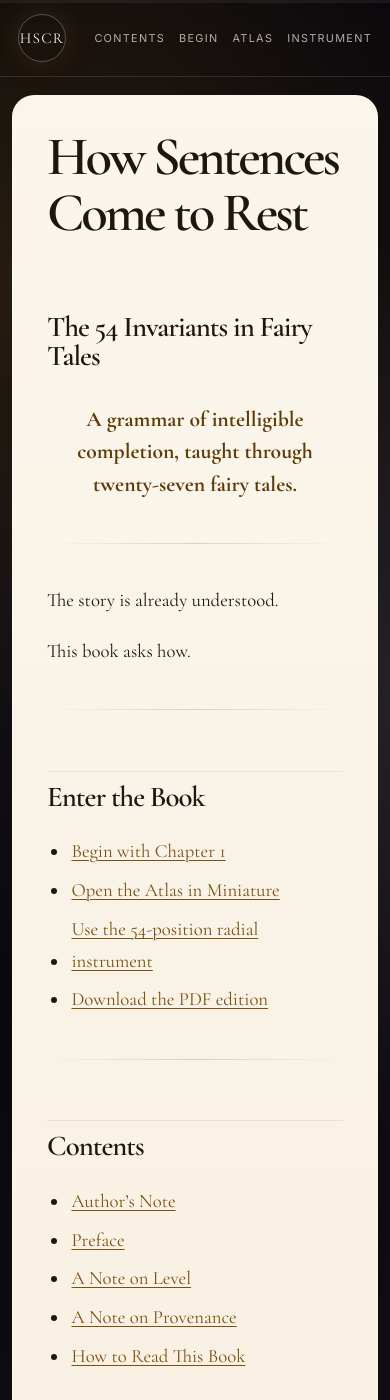
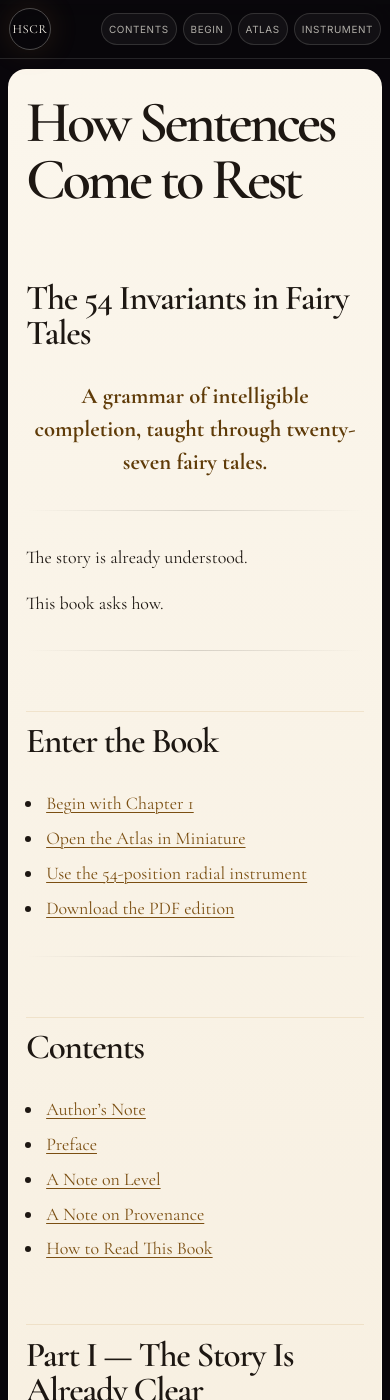
Before and after one commit to TitanicParker/how-sentences-come-to-rest, a Jekyll site: the page built from index.md, in a window 390 px wide and 1400 px high. Built offline with Jekyll 4.4.1, drawn with Linux system fonts in a browser that asks for light colours; our own code applies the rules of GitHub Pages for plain Markdown files.

Commit message:
Optimize book reading experience for phones

```diff
--- a/assets/css/style.css
+++ b/assets/css/style.css
@@ -14,7 +14,11 @@
 
 * { box-sizing: border-box; }
 
-html { scroll-behavior: smooth; }
+html {
+  scroll-behavior: smooth;
+  text-size-adjust: 100%;
+  -webkit-text-size-adjust: 100%;
+}
 
 body {
   margin: 0;
@@ -254,40 +258,180 @@ code {
 .book-card h1 + h2 { border-top: 0; }
 
 @media (max-width: 820px) {
+  body {
+    background: #0a070c;
+  }
+
+  body::before {
+    opacity: 0.08;
+    background-size: 32px 32px;
+  }
+
+  .reading-progress {
+    height: 4px;
+  }
+
   .page-shell { display: block; }
 
   .site-rail {
-    position: static;
+    position: sticky;
+    top: 0;
+    z-index: 12;
     height: auto;
     display: flex;
     align-items: center;
     justify-content: space-between;
-    gap: 14px;
-    padding: 14px 18px;
+    gap: 10px;
+    padding: calc(8px + env(safe-area-inset-top)) 12px 8px;
     border-right: 0;
     border-bottom: 1px solid rgba(255, 250, 240, 0.12);
+    background: rgba(8, 7, 11, 0.88);
+    backdrop-filter: blur(18px);
   }
 
   .site-mark {
-    width: 48px;
-    height: 48px;
-    font-size: 0.95rem;
+    width: 42px;
+    height: 42px;
+    font-size: 0.78rem;
     flex: 0 0 auto;
+    letter-spacing: 0.05em;
   }
 
   .rail-nav {
     display: flex;
-    flex-wrap: wrap;
+    flex-wrap: nowrap;
     justify-content: flex-end;
-    gap: 10px 14px;
+    gap: 6px;
     margin-top: 0;
-    font-size: 0.68rem;
+    font-size: 0.62rem;
+    letter-spacing: 0.06em;
+    overflow-x: auto;
+    scrollbar-width: none;
+    -webkit-overflow-scrolling: touch;
   }
 
-  .book-page { padding: 18px 12px 36px; }
-  .book-card { border-radius: 22px; }
-  h1 { font-size: clamp(2.65rem, 14vw, 4rem); }
-  p, li { font-size: 1.17rem; }
+  .rail-nav::-webkit-scrollbar { display: none; }
+
+  .rail-nav a {
+    flex: 0 0 auto;
+    min-height: 34px;
+    display: inline-flex;
+    align-items: center;
+    padding: 0 8px;
+    border: 1px solid rgba(255, 250, 240, 0.14);
+    border-radius: 999px;
+    background: rgba(255, 250, 240, 0.045);
+  }
+
+  .book-page {
+    padding: 10px 8px max(34px, env(safe-area-inset-bottom));
+  }
+
+  .book-card {
+    width: 100%;
+    padding: 28px 20px 34px;
+    border-radius: 20px;
+    box-shadow: 0 14px 42px rgba(0,0,0,0.28);
+  }
+
+  h1 {
+    font-size: clamp(2.45rem, 15vw, 4.05rem);
+    line-height: 0.98;
+    letter-spacing: -0.06em;
+    margin-bottom: 0.72em;
+  }
+
+  h2 {
+    font-size: clamp(1.85rem, 9vw, 2.65rem);
+    line-height: 1;
+    margin-top: 1.7em;
+  }
+
+  h3 {
+    font-size: 1.45rem;
+  }
+
+  p, li {
+    font-size: clamp(1.14rem, 5.3vw, 1.28rem);
+    line-height: 1.62;
+  }
+
+  p {
+    margin: 0.92em 0;
+  }
+
+  ul, ol {
+    padding-left: 1.08em;
+  }
+
+  li + li {
+    margin-top: 0.18em;
+  }
+
+  .book-card > p:first-of-type {
+    font-size: clamp(1.25rem, 5.8vw, 1.48rem);
+    line-height: 1.45;
+  }
+
+  .book-card p:has(strong:only-child) {
+    margin: 1.45rem 0;
+    overflow-wrap: anywhere;
+  }
+
+  a {
+    text-decoration-thickness: 0.06em;
+    text-underline-offset: 0.14em;
+  }
+
+  hr {
+    margin: 2rem 0;
+  }
+
+  blockquote {
+    margin: 1.55rem 0;
+    padding-left: 1rem;
+  }
+}
+
+@media (max-width: 420px) {
+  .book-card {
+    padding: 24px 17px 30px;
+    border-radius: 18px;
+  }
+
+  .site-rail {
+    padding-left: 9px;
+    padding-right: 9px;
+  }
+
+  .rail-nav a {
+    min-height: 32px;
+    padding: 0 7px;
+  }
+
+  p, li {
+    font-size: 1.12rem;
+  }
+}
+
+@media (max-width: 360px) {
+  .site-mark {
+    width: 38px;
+    height: 38px;
+    font-size: 0.7rem;
+  }
+
+  .rail-nav {
+    font-size: 0.58rem;
+  }
+
+  .book-card {
+    padding: 22px 15px 28px;
+  }
+
+  p, li {
+    font-size: 1.06rem;
+  }
 }
 
 @media print {
```
